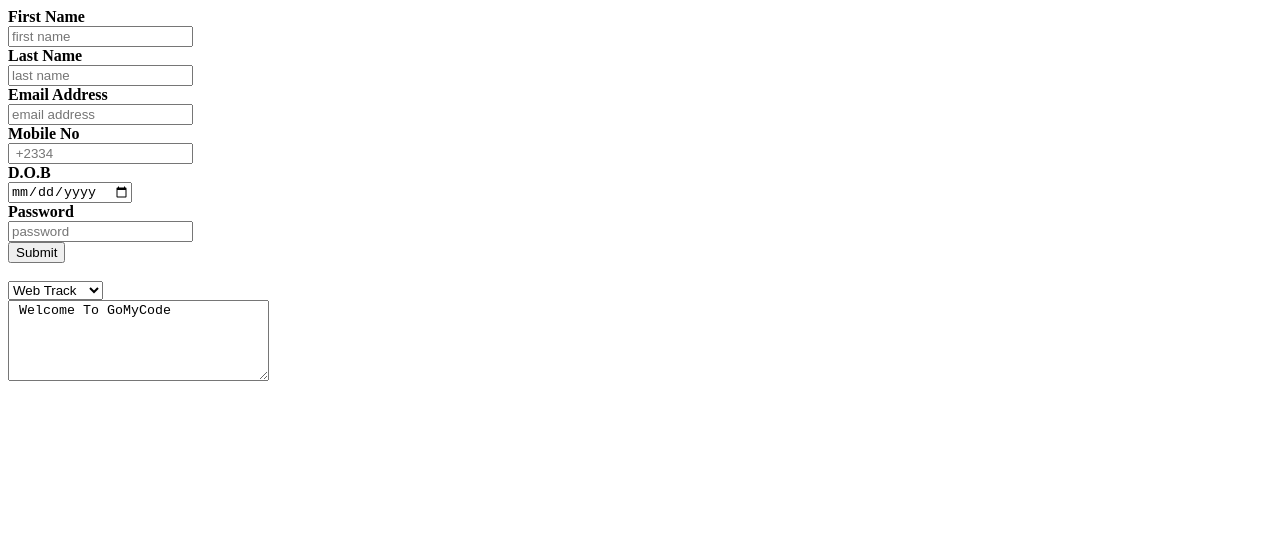
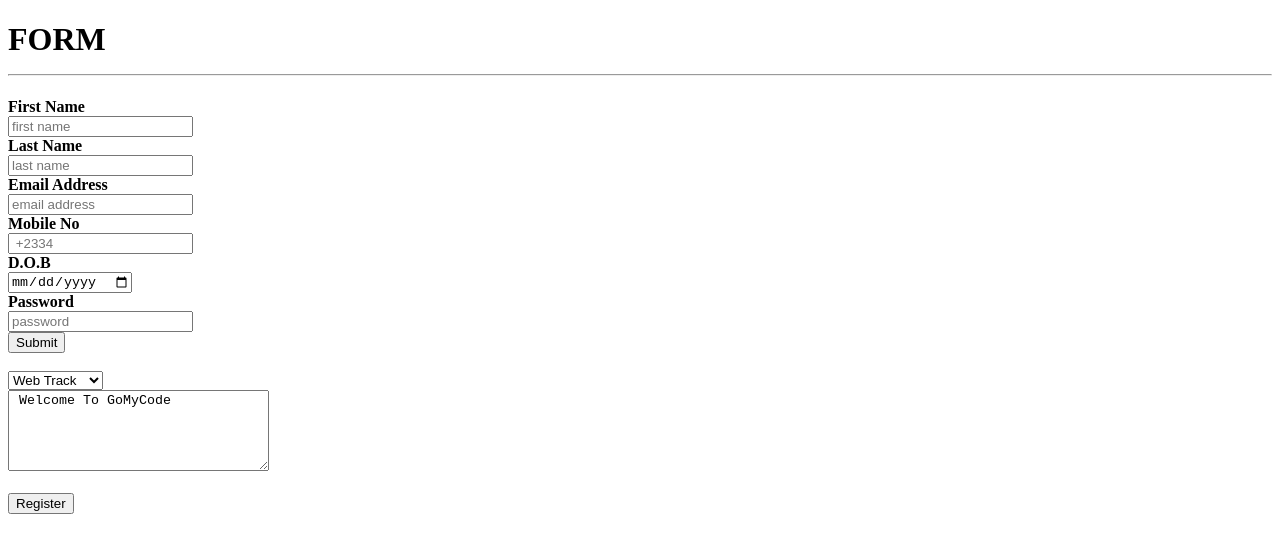
Before and after one commit to Hahyor/ym, a plain HTML site: page index.html in a window 1280 px wide. Drawn offline with Linux system fonts and the light colour scheme.

Commit message:
button element added

```diff
--- a/index.html
+++ b/index.html
@@ -4,8 +4,10 @@
     <meta charset="UTF-8">
     <meta http-equiv="X-UA-Compatible" content="IE=edge">
     <meta name="viewport" content="width=device-width, initial-scale=1.0">
-    <title>Document</title>
+    <title>AY</title>
 </head>
+<h1>FORM<hr></h1>
+
 <body>
     <form >
         <label><b>First Name</b></label>
@@ -51,6 +53,11 @@
         <br>
         <textarea name="message" cols="30" rows="5" placeholder=> Welcome To GoMyCode
         </textarea>
+        <br>
+
+        <br>
+        <button type="submit"><b></b>Register</button>
+
 
 
 
```
